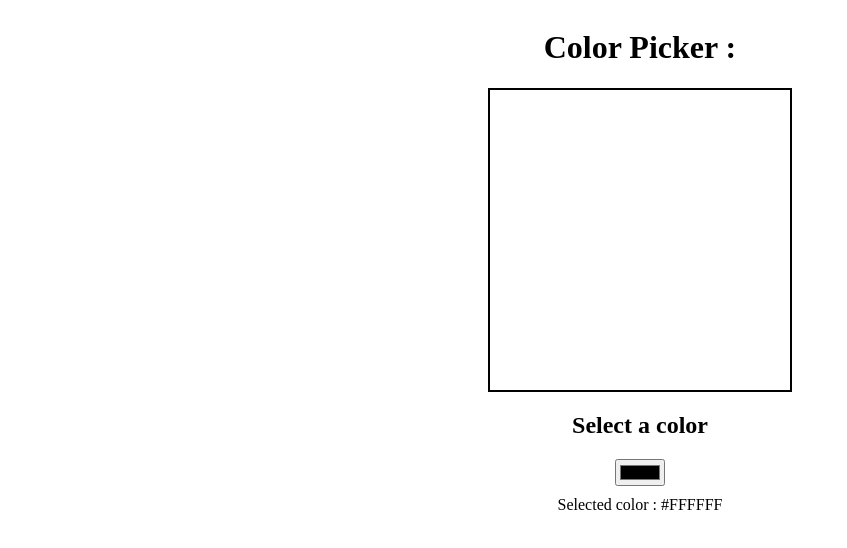
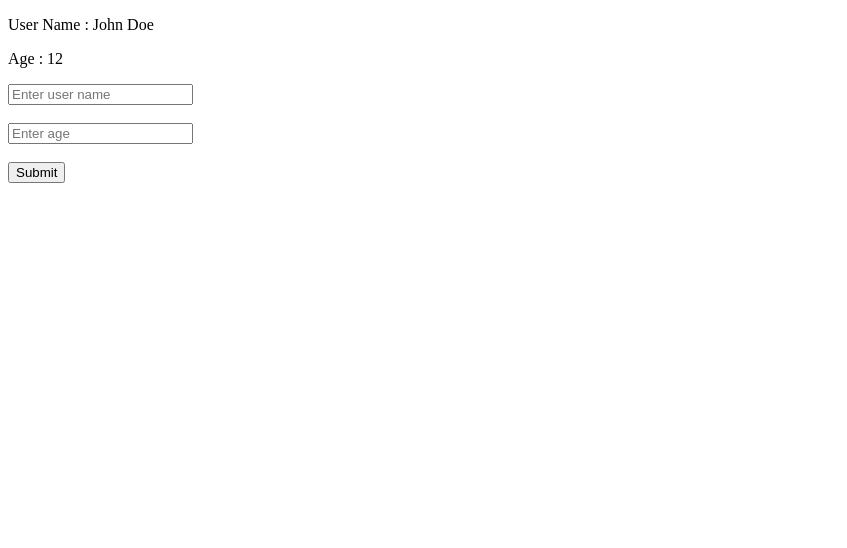
Before and after one commit to Chirag-04/react-practice-, a React (Vite) app in the folder demo/: page / in a window 1280 px wide. Shown: the top 548 px of the page, without its empty margins (0-847 px from the left). Built offline with nearby package versions, Linux system fonts and the light colour scheme.

Commit message:
covered updater function and object updation

```diff
--- a/demo/src/App.jsx
+++ b/demo/src/App.jsx
@@ -1,10 +1,11 @@
 import React from 'react'
 import Event from './Components/Event';
 import Color from './Components/Color/Color';
+import { Update } from './Components/Update';
 const App = () => {
   return (
     <div>
-      <Color/>
+      <Update/>
     </div>
   )
 }
--- /dev/null
+++ b/demo/src/Components/Update.jsx
@@ -0,0 +1,45 @@
+import React, { useState } from 'react'
+
+export const Update = () => {
+    const [name , setName] =  useState("");
+    const [age , setAge] =  useState("");
+    const [info , setInfo] = useState({
+        "name" : "John Doe",
+        "age" : 12,
+    })
+    const updateName=(e)=>{
+        console.log(e.target.value)
+        // setName(e.target.value);
+        setName(function(prevName){
+            return e.target.value;
+        });
+    }
+    const updateAge=(e)=>{
+        console.log(e.target.value)
+        // setAge(e.target.value)
+        setAge(function(age){
+            return e.target.value;
+        });
+    }
+    const updateInfo=()=>{
+        console.log("name",name)
+        console.log("age",age)
+        setInfo((prevInfo)=>({
+            ...prevInfo,
+            name : name,
+            age :  age,
+        }))
+    }
+  return (
+    <div>
+        <div>
+            <p>User Name : {info.name}</p>
+            <p>Age : {info.age}</p>
+        </div>
+
+        <input placeholder='Enter user name' onChange={(e)=>updateName(e)}/><br/><br/>
+        <input placeholder='Enter age'onChange={(e)=>updateAge(e)} /><br/><br/>
+        <button onClick={updateInfo} >Submit</button>
+    </div>
+  )
+}
```
